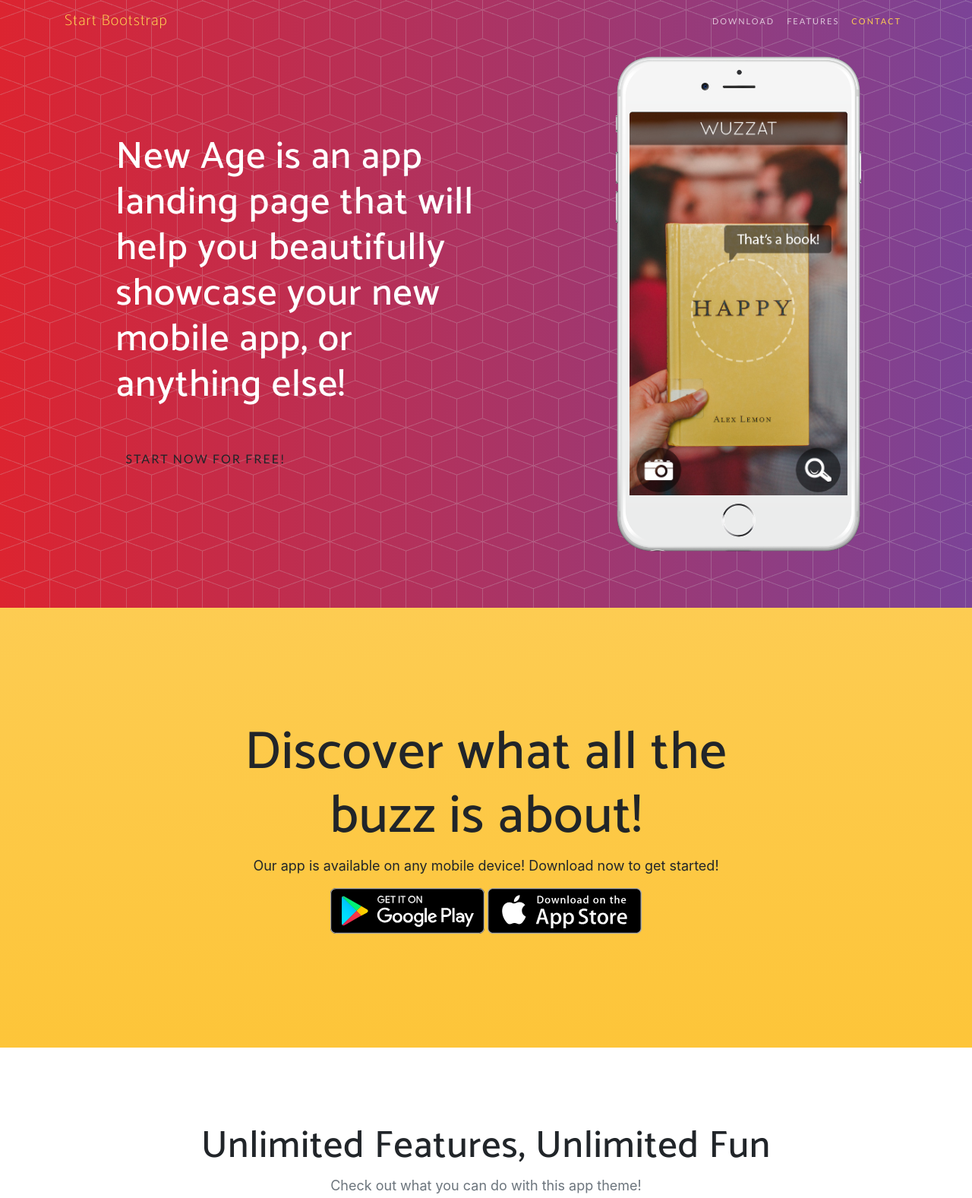
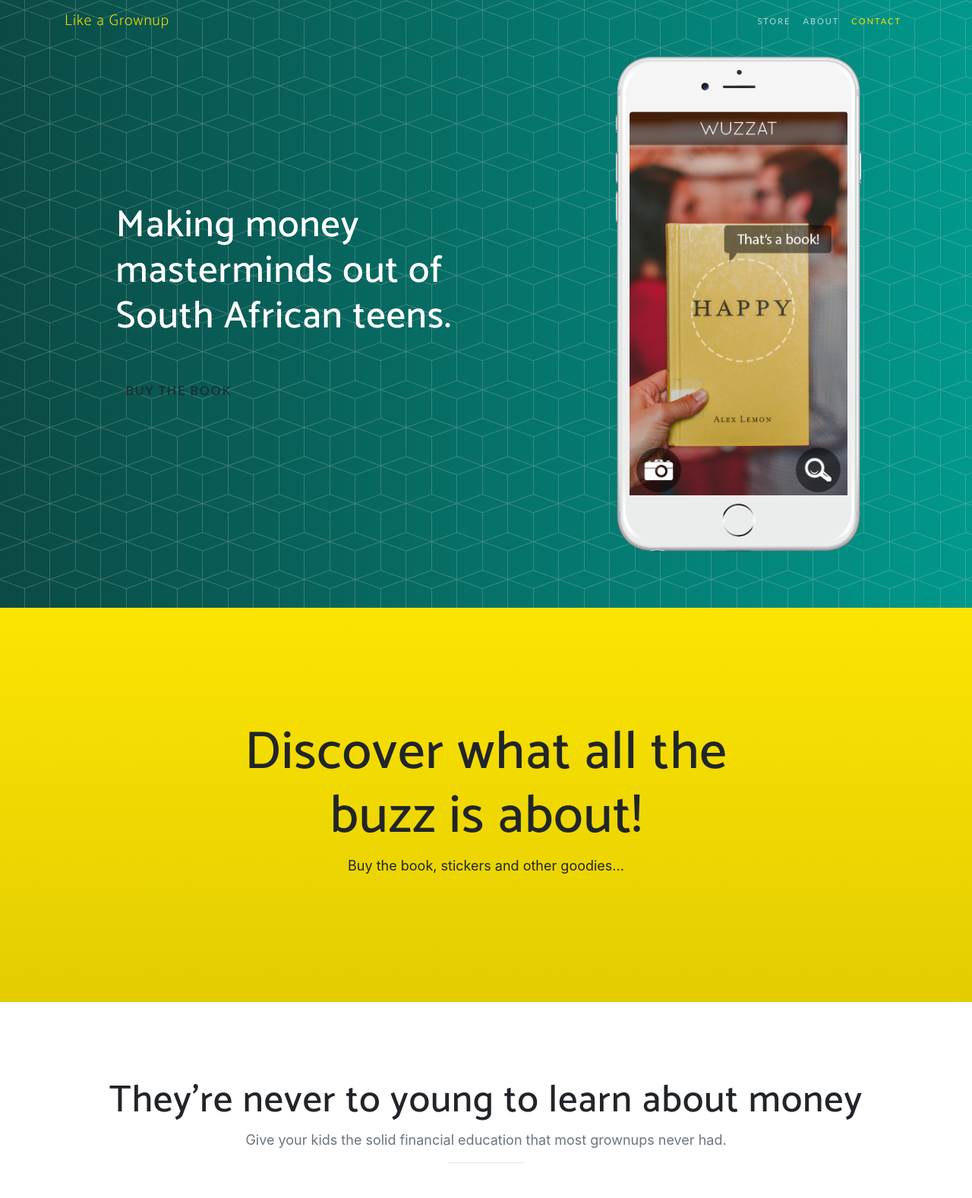
Before and after one commit to greenhamsam/kids-site, a website with bundled scripts: page index.html in a window 1280 px wide. Shown: the top 1577 px of the page at 76% size. Built offline with nearby package versions, Linux system fonts and the light colour scheme; a web font is replaced by a local one.

Commit message:
Content base

```diff
--- a/index.html
+++ b/index.html
@@ -8,7 +8,7 @@
   <meta name="description" content="">
   <meta name="author" content="">
 
-  <title>New Age - Start Bootstrap Theme</title>
+  <title>Manage Your Money Like a Grownup - Teen Edition</title>
 
   <!-- Bootstrap core CSS -->
   <link href="vendor/bootstrap/css/bootstrap.min.css" rel="stylesheet">
@@ -26,6 +26,9 @@
   <!-- Custom styles for this template -->
   <link href="css/new-age.min.css" rel="stylesheet">
 
+  <!-- SEO stuff -->
+  <link rel="canonical" href="https://manageyourmoneylikeagrownup.com">
+
 </head>
 
 <body id="page-top">
@@ -33,7 +36,7 @@
   <!-- Navigation -->
   <nav class="navbar navbar-expand-lg navbar-light fixed-top" id="mainNav">
     <div class="container">
-      <a class="navbar-brand js-scroll-trigger" href="#page-top">Start Bootstrap</a>
+      <a class="navbar-brand js-scroll-trigger" href="#page-top">Like a Grownup</a>
       <button class="navbar-toggler navbar-toggler-right" type="button" data-toggle="collapse" data-target="#navbarResponsive" aria-controls="navbarResponsive" aria-expanded="false" aria-label="Toggle navigation">
         Menu
         <i class="fas fa-bars"></i>
@@ -41,10 +44,10 @@
       <div class="collapse navbar-collapse" id="navbarResponsive">
         <ul class="navbar-nav ml-auto">
           <li class="nav-item">
-            <a class="nav-link js-scroll-trigger" href="#download">Download</a>
+            <a class="nav-link js-scroll-trigger" href="#download">Store</a>
           </li>
           <li class="nav-item">
-            <a class="nav-link js-scroll-trigger" href="#features">Features</a>
+            <a class="nav-link js-scroll-trigger" href="#features">About</a>
           </li>
           <li class="nav-item">
             <a class="nav-link js-scroll-trigger" href="#contact">Contact</a>
@@ -59,8 +62,8 @@
       <div class="row h-100">
         <div class="col-lg-7 my-auto">
           <div class="header-content mx-auto">
-            <h1 class="mb-5">New Age is an app landing page that will help you beautifully showcase your new mobile app, or anything else!</h1>
-            <a href="#download" class="btn btn-outline btn-xl js-scroll-trigger">Start Now for Free!</a>
+            <h1 class="mb-5">Making money masterminds out of South African teens.</h1>
+            <a href="#download" class="btn btn-outline btn-xl js-scroll-trigger">Buy the book</a>
           </div>
         </div>
         <div class="col-lg-5 my-auto">
@@ -87,11 +90,7 @@
       <div class="row">
         <div class="col-md-8 mx-auto">
           <h2 class="section-heading">Discover what all the buzz is about!</h2>
-          <p>Our app is available on any mobile device! Download now to get started!</p>
-          <div class="badges">
-            <a class="badge-link" href="#"><img src="img/google-play-badge.svg" alt=""></a>
-            <a class="badge-link" href="#"><img src="img/app-store-badge.svg" alt=""></a>
-          </div>
+          <p>Buy the book, stickers and other goodies...</p>
         </div>
       </div>
     </div>
@@ -100,8 +99,8 @@
   <section class="features" id="features">
     <div class="container">
       <div class="section-heading text-center">
-        <h2>Unlimited Features, Unlimited Fun</h2>
-        <p class="text-muted">Check out what you can do with this app theme!</p>
+        <h2>They're never to young to learn about money</h2>
+        <p class="text-muted">Give your kids the solid financial education that most grownups never had.</p>
         <hr>
       </div>
       <div class="row">
--- a/scss/_variables.scss
+++ b/scss/_variables.scss
@@ -2,9 +2,9 @@
 
 // Gray and Brand Colors for use across theme
 
-$theme-primary:    #fdcc52;
-$theme-secondary:  #7b4397;
-$theme-tertiary:   #dc2430;
+$theme-primary:    #FCE402;
+$theme-secondary:  #01988C;
+$theme-tertiary:   #0B4A45;
 
 $gray-base:        #000;
 $gray-darker:      lighten($gray-base, 13.5%); // #222
```
Also changed, not shown: css/new-age.css, css/new-age.min.css, 1 other file.
